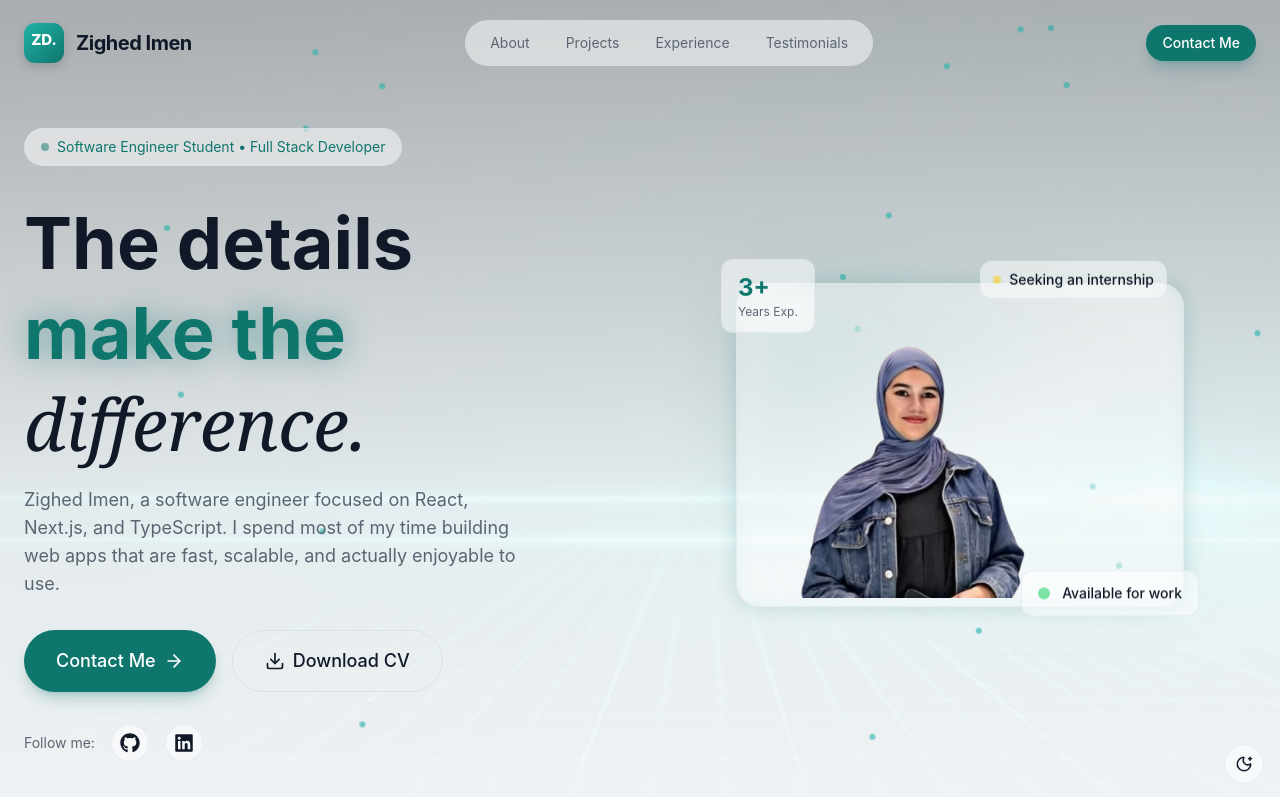
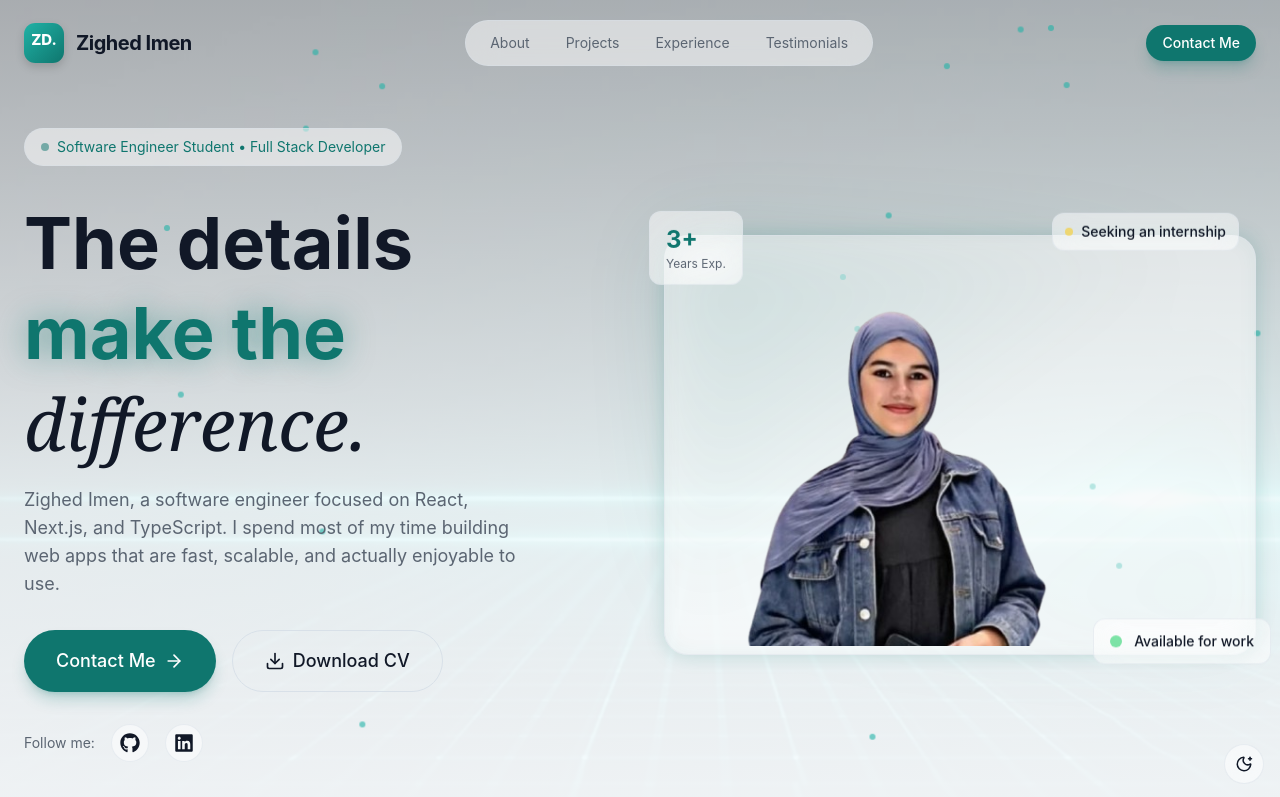
Before and after one commit to iman184/dev-personal-portfolio, a React (Vite) app: page / in a window 1280 px wide. Shown: the top 797 px of the page. Built offline with nearby package versions, Linux system fonts and the light colour scheme.

Commit message:
make image bigger

```diff
--- a/src/sections/Hero.jsx
+++ b/src/sections/Hero.jsx
@@ -133,7 +133,7 @@
 
           {/* Right Column - Profile Image */}
           <div className="relative animate-fade-in animation-delay-300">
-            <div className="relative max-w-md mx-auto">
+            <div className="relative max-w-2xl mx-auto">
               <div
                 className="absolute inset-0
                 rounded-3xl bg-linear-to-br
```
